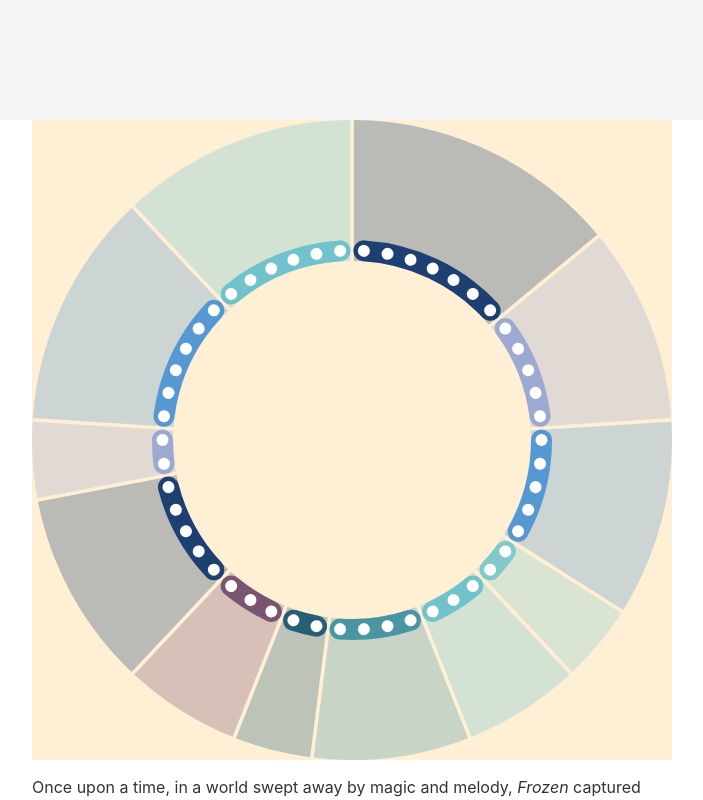
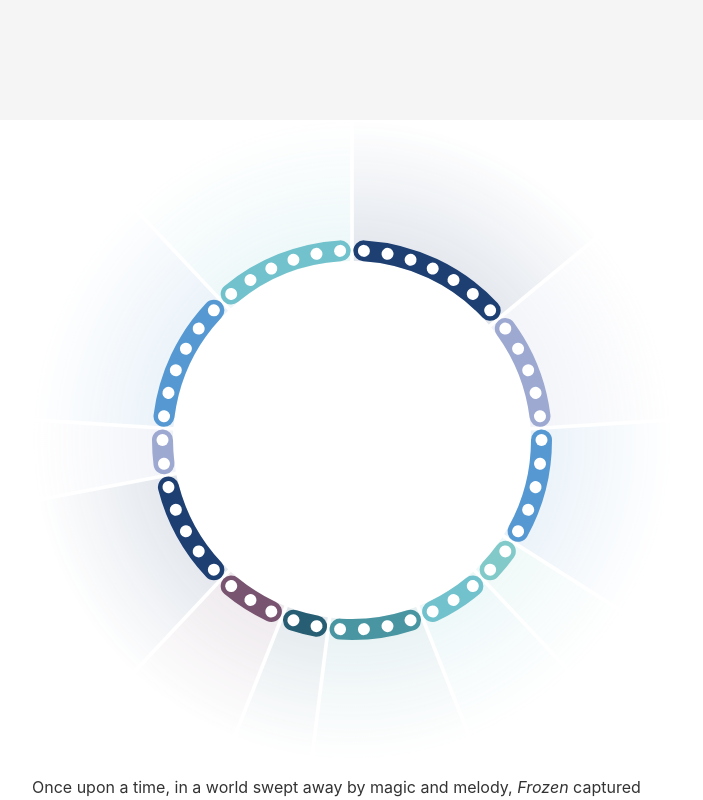
Before and after one commit to officeofjane/diana-frost-january, a SvelteKit app: page / in a window 1280 px wide. Shown: the part 680-1480 px from the top of the page, without its empty margins (288-991 px from the left). Built offline with nearby package versions, Linux system fonts and the light colour scheme.

Commit message:
highlight arcs done

```diff
--- a/src/components/Index.svelte
+++ b/src/components/Index.svelte
@@ -52,7 +52,7 @@
   .wheel-wrapper {
     max-width: var(--copy-width);
     aspect-ratio: 1;
-    background-color: papayawhip;
+    /* background-color: whitesmoke; */
     margin: 0 auto;
   }
 
--- a/src/components/Wheel.svelte
+++ b/src/components/Wheel.svelte
@@ -47,24 +47,38 @@
 <svg viewBox="0, 0, {width}, {height}">
   <defs>
     <radialGradient id="gradient">
-      <stop offset="10%" stop-color="gold" />
-      <stop offset="95%" stop-color="red" />
+      <stop offset="0" stop-color="white" />
+      <stop offset="1" stop-color="black" />
     </radialGradient>
-    <clipPath id="highlight-clip">
-      <!-- highlight arcs defined here within each loop -->
-    </clipPath>
+    <mask id="mask">
+      <rect x=0 y=0 width={width} height={height} fill="url(#gradient)"/>
+    </mask>
+    {#each wheelData as slice}
+      <clipPath id="highlight-clip-{slice.data.category}">
+        <path
+          d={highlightArc(slice)}
+          transform="translate({width/2}, {height/2})"
+        />
+      </clipPath>
+    {/each}
   </defs>
 
+  <g class="highlights">
+    {#each wheelData as slice}
+      <rect class="highlight-{slice.data.category}"
+        x=0 y=0 width={width} height={height}
+        fill={colours[slice.data.category]}
+        fill-opacity="0.3"
+        mask="url(#mask)"
+        clip-path="url(#highlight-clip-{slice.data.category})"
+      />
+    {/each}
+  </g>
   <g
     class="pie"
     transform="translate({width/2}, {height/2})"
   >
     {#each wheelData as slice}
-      <path class="highlight-arc"
-        d={highlightArc(slice)}
-        fill={colours[slice.data.category]}
-        fill-opacity="0.3"
-      />
       <path class="arc"
         d={wheelArc(slice)}
         fill={colours[slice.data.category]}
```
